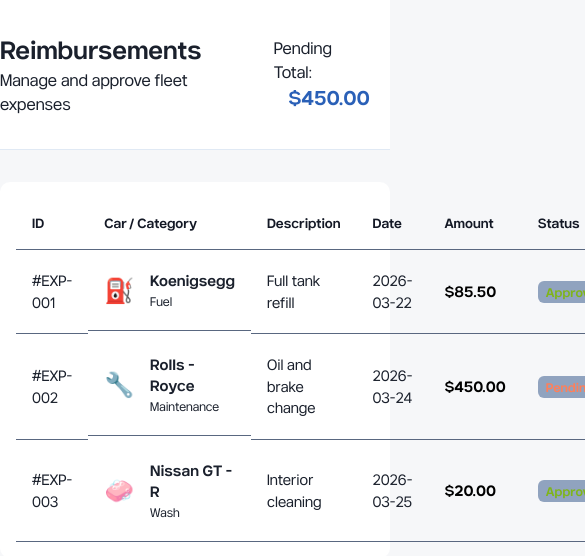
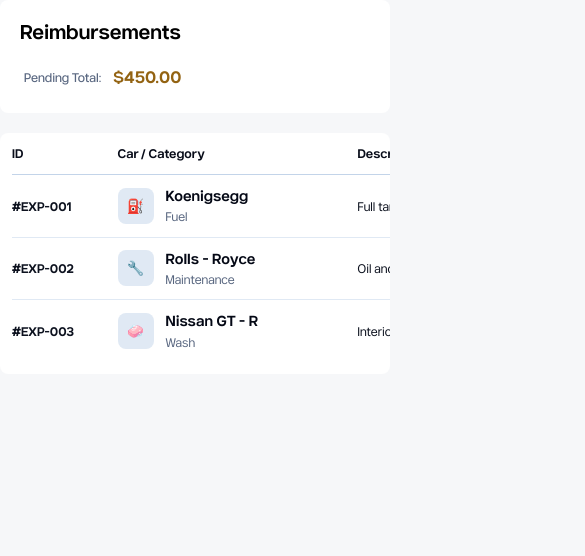
Before and after one commit to mehmetbacik/car-rental, a Nuxt app: page /dashboard/Reimburse in a window 390 px wide. Shown: the top 556 px of the page, 585 px wide, since content can reach past the window. Built offline with nearby package versions, Linux system fonts and the light colour scheme; no server answers.

Commit message:
style: style reimbursement management components
Added responsive SCSS styling for the reimbursement header, expense table, status badges, action buttons, and empty states to align with the existing dashboard design system.

```diff
--- a/app/pages/dashboard/Reimburse/components/ExpenseTable.vue
+++ b/app/pages/dashboard/Reimburse/components/ExpenseTable.vue
@@ -27,7 +27,7 @@ const emit = defineEmits<{
 </script>
 
 <template>
-  <div class="expense-list card">
+  <div class="expense-list">
     <table v-if="expenses.length > 0">
       <thead>
         <tr>
--- a/app/pages/dashboard/Reimburse/components/ReimbursementsHeader.vue
+++ b/app/pages/dashboard/Reimburse/components/ReimbursementsHeader.vue
@@ -5,13 +5,11 @@ defineProps<{
 </script>
 
 <template>
-  <div class="header">
+  <div class="reimburse-header">
     <div>
       <h2>Reimbursements</h2>
-      <p>Manage and approve fleet expenses</p>
     </div>
-
-    <div class="stats-mini card">
+    <div class="stats-mini">
       <span>Pending Total:</span>
       <strong>${{ totalPending.toFixed(2) }}</strong>
     </div>
--- a/app/pages/dashboard/Reimburse/index.vue
+++ b/app/pages/dashboard/Reimburse/index.vue
@@ -25,7 +25,6 @@ const updateExpenseStatus = (id: string, status: "Approved" | "Rejected") => {
 <template>
   <div class="reimburse-page">
     <ReimbursementsHeader :total-pending="totalPending" />
-
     <ExpenseTable
       :expenses="expenses"
       :cars="inventory"
--- /dev/null
+++ b/app/styles/dashboard/pages/reimburse.scss
@@ -0,0 +1,282 @@
+.reimburse-page {
+  width: 100%;
+  min-width: 0;
+  box-sizing: border-box;
+  .reimburse-header {
+    display: flex;
+    align-items: center;
+    justify-content: space-between;
+    gap: $spacing-unit * 4;
+    margin-bottom: $spacing-unit * 5;
+    padding: $spacing-unit * 5;
+    background: var(--card-bg);
+    border-radius: 8px;
+    @media (max-width: $sm-breakpoint) {
+      flex-direction: column;
+      align-items: flex-start;
+    }
+    h2 {
+      margin: 0;
+      color: $color-black;
+      font-size: $font-size-base * 1.4;
+      font-weight: 600;
+      line-height: 1.3;
+      @media (max-width: $sm-breakpoint) {
+        font-size: $font-size-base * 1.2;
+      }
+    }
+    p {
+      margin: $spacing-unit 0 0;
+      color: $secondary-400;
+      font-size: $font-size-base * 0.75;
+      font-weight: 400;
+      line-height: 1.4;
+    }
+    .stats-mini {
+      display: flex;
+      align-items: center;
+      gap: $spacing-unit * 3;
+      padding: $spacing-unit * 3 $spacing-unit * 4;
+      white-space: nowrap;
+      @media (max-width: $md-breakpoint) {
+        box-sizing: border-box;
+        justify-content: space-between;
+      }
+      @media (max-width: $sm-breakpoint) {
+        padding: $spacing-unit;
+      }
+      span {
+        color: $secondary-400;
+        font-size: $font-size-base * 0.75;
+        font-weight: 500;
+      }
+      strong {
+        color: $warning-800;
+        font-size: $font-size-base * 1;
+        font-weight: 600;
+      }
+    }
+  }
+  .expense-list {
+    width: 100%;
+    min-width: 0;
+    box-sizing: border-box;
+    padding: $spacing-unit * 5;
+    overflow-x: auto;
+    background: var(--card-bg);
+    border-radius: 8px;
+    scrollbar-width: thin;
+    scrollbar-color: $secondary-200 transparent;
+    @media (max-width: $md-breakpoint) {
+      padding: $spacing-unit * 4;
+    }
+    @media (max-width: $sm-breakpoint) {
+      padding: $spacing-unit * 3;
+    }
+    &::-webkit-scrollbar {
+      height: 4px;
+    }
+    &::-webkit-scrollbar-track {
+      background: transparent;
+    }
+    &::-webkit-scrollbar-thumb {
+      background: $secondary-200;
+      border-radius: 10px;
+    }
+    table {
+      width: 100%;
+      min-width: 950px;
+      border-collapse: collapse;
+      table-layout: auto;
+      @media (max-width: $md-breakpoint) {
+        min-width: 950px;
+      }
+      @media (max-width: $sm-breakpoint) {
+        min-width: 950px;
+      }
+      thead {
+        tr {
+          border-bottom: 1px solid $secondary-200;
+        }
+        th {
+          padding: 0 $spacing-unit * 3 $spacing-unit * 3;
+          color: $secondary-800;
+          font-size: $font-size-base * 0.75;
+          font-weight: 600;
+          line-height: 1.4;
+          text-align: left;
+          white-space: nowrap;
+          &:first-child {
+            padding-left: 0;
+          }
+          &:last-child {
+            padding-right: 0;
+            text-align: right;
+          }
+        }
+      }
+      tbody {
+        tr {
+          border-bottom: 1px solid $secondary-100;
+          transition: $transition-base;
+          cursor: pointer;
+          &:last-child {
+            border-bottom: none;
+          }
+          &:hover {
+            background: $secondary-100;
+          }
+          td {
+            padding: $spacing-unit * 3;
+            color: $secondary-700;
+            font-size: $font-size-base * 0.75;
+            vertical-align: middle;
+            white-space: nowrap;
+            &:first-child {
+              padding-left: 0;
+            }
+            &:last-child {
+              padding-right: 0;
+              text-align: right;
+            }
+          }
+        }
+      }
+    }
+    .empty-state {
+      display: flex;
+      align-items: center;
+      justify-content: center;
+      min-height: 180px;
+      color: $secondary-400;
+      font-size: $font-size-base * 0.8;
+      text-align: center;
+    }
+  }
+  .id {
+    color: $secondary-700;
+    font-size: $font-size-base * 0.75;
+    font-weight: 600;
+  }
+  .category-cell {
+    display: flex;
+    align-items: center;
+    gap: $spacing-unit * 3;
+    min-width: 190px;
+    .icon {
+      display: inline-flex;
+      align-items: center;
+      justify-content: center;
+      width: 36px;
+      height: 36px;
+      flex: 0 0 36px;
+      border-radius: 8px;
+      background: $secondary-100;
+      font-size: $font-size-base * 0.875;
+      line-height: 1;
+    }
+    .info {
+      display: flex;
+      flex-direction: column;
+      min-width: 0;
+      gap: $spacing-unit;
+      strong {
+        max-width: 160px;
+        overflow: hidden;
+        color: $secondary-900;
+        font-size: $font-size-base * 0.875;
+        font-weight: 600;
+        line-height: 1.3;
+        text-overflow: ellipsis;
+        white-space: nowrap;
+      }
+      span {
+        color: $secondary-400;
+        font-size: $font-size-base * 0.75;
+        font-weight: 400;
+        line-height: 1.3;
+      }
+    }
+  }
+  .desc {
+    max-width: 220px;
+    overflow: hidden;
+    color: $secondary-700;
+    text-overflow: ellipsis;
+    white-space: nowrap;
+  }
+  .amount {
+    color: $secondary-900;
+    font-size: $font-size-base * 0.75;
+    font-weight: 600;
+  }
+  .status-badge {
+    display: inline-flex;
+    align-items: center;
+    padding-inline: $spacing-unit * 3;
+    padding-block: $spacing-unit * 2;
+    border-radius: 20px;
+    font-size: $font-size-base * 0.675;
+    font-weight: 600;
+    line-height: 1;
+    text-transform: capitalize;
+    white-space: nowrap;
+    &.pending {
+      background: $warning-100;
+      color: $warning-800;
+    }
+    &.approved {
+      background: $success-100;
+      color: $success-800;
+    }
+    &.rejected {
+      background: $error-100;
+      color: $error-800;
+    }
+  }
+  .actions {
+    .btn-group {
+      display: flex;
+      align-items: center;
+      justify-content: flex-end;
+      gap: $spacing-unit * 2;
+      button {
+        display: inline-flex;
+        align-items: center;
+        justify-content: center;
+        width: 32px;
+        height: 32px;
+        padding: 0;
+        border: none;
+        border-radius: 8px;
+        font-size: $font-size-base * 0.75;
+        line-height: 1;
+        cursor: pointer;
+        transition: $transition-base;
+        &:focus-visible {
+          outline: 2px solid $information-500;
+          outline-offset: 2px;
+        }
+      }
+      .btn-check {
+        background: $success-100;
+        &:hover {
+          background: $success-200;
+        }
+      }
+      .btn-cross {
+        background: $error-100;
+        &:hover {
+          background: $error-200;
+        }
+      }
+    }
+    .processed-text {
+      display: inline-block;
+      color: $secondary-400;
+      font-size: $font-size-base * 0.7;
+      font-weight: 500;
+      line-height: 1;
+    }
+  }
+}
--- a/app/styles/main.scss
+++ b/app/styles/main.scss
@@ -37,6 +37,7 @@
 @import 'dashboard/recentInventory';
 @import 'dashboard/pages/rentals';
 @import 'dashboard/pages/carInventory';
+@import 'dashboard/pages/reimburse';
 
 //Admin
 @import 'admin/admin';
--- a/app/styles/pages/_dashboard.scss
+++ b/app/styles/pages/_dashboard.scss
@@ -721,47 +721,6 @@
   color: $secondary-600;
 }
 
-.reimburse-page {
-  .header {
-    display: flex;
-    justify-content: space-between;
-    align-items: flex-start;
-    margin-bottom: $spacing-unit * 8;
-    .stats-mini {
-      padding-block: $spacing-unit;
-      padding-inline: $spacing-unit * 5;
-      display: flex;
-      flex-direction: column;
-      align-items: flex-end;
-      strong {
-        font-size: $font-size-base * 1.2;
-        color: $information-700;
-      }
-    }
-  }
-}
-
-.expense-list {
-  padding: $spacing-unit * 4;
-  table {
-    width: 100%;
-    border-collapse: collapse;
-  }
-  th {
-    text-align: left;
-    padding: $spacing-unit * 4;
-    color: $secondary-600;
-    font-size: $font-size-base * 0.8;
-    border-bottom: 1px solid $secondary-400;
-  }
-  td {
-    padding-block: $spacing-unit * 5;
-    padding-inline: $spacing-unit * 4;
-    border-bottom: 1px solid $secondary-400;
-    font-size: $font-size-base * 0.9;
-  }
-}
-
 .category-cell {
   display: flex;
   align-items: center;
```
